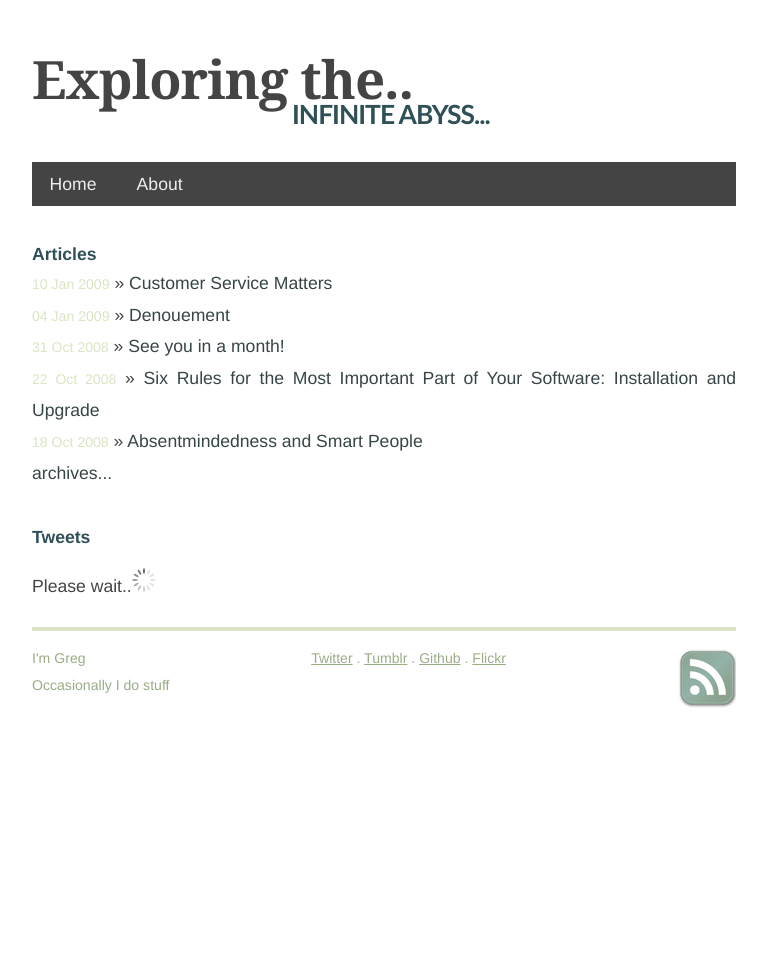
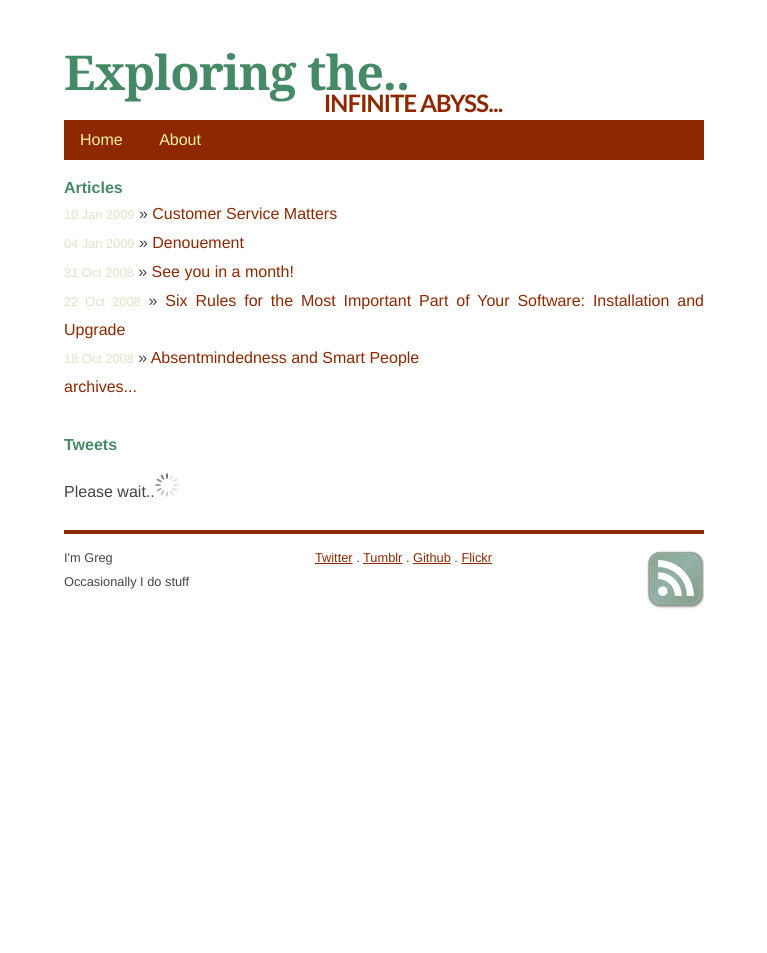
Before and after one commit to mhyrr/mhyrr.github.com, a Jekyll site: the page built from index.html, in a window 1280 px wide. Shown: the whole page, without its empty margins (256-1023 px from the left). Built offline with Jekyll 4.4.1, drawn with Linux system fonts in a browser that asks for light colours.

Commit message:
Color scheming

```diff
--- a/css/screen.css
+++ b/css/screen.css
@@ -30,27 +30,23 @@ body {
 
 h1, h2, h3, h4, h5, h6 {
   font-size: 100%;
-  color: #2F5057;
+  color: #468966;
 }
-/*
-h1 {
-  margin-bottom: 1em;
-}
-*/
+
 p {
   margin: 1em 0;
 }
 
 a {
-  color: #364547;
+  color: #8E2800;
 }
 
 a:hover {
-  color: black;
+  color: #B64926
 }
 
 a:visited {
-  color: #657875;
+  color: #468966;
 }
 
 table {
@@ -83,27 +79,20 @@ ul.posts {
 	text-decoration: none;
   }
 
+
 /*****************************************************************************/
 /*
-/* Site
+/* Title
 /*
 /*****************************************************************************/
 
-.site {
-  font-size: 110%;
-  text-align: justify;
-  width: 40em;
-  margin: 3em auto 2em auto;
-  line-height: 1.5em;
-}
 
 .title {
-  color: #2F5057;
+  color: #468966;
   font-weight: bold;
-  margin-bottom: 2em;
+  margin-bottom: 0em;
 }
 	.title h1 {
-		color:#444444;
 		font-family:Georgia,"Times New Roman",times-roman,serif;
 		font-size:3em;
 		letter-spacing:-1px;
@@ -111,6 +100,7 @@ ul.posts {
 	}
 
 	.title h2 {
+		color: #8E2800;
 		font-family:"Gill Sans","Gill Sans MT",Verdana;
 		font-size:1.5em;
 		font-weight:bold;
@@ -121,51 +111,70 @@ ul.posts {
 		text-transform:uppercase;
 	}
 
+
+	/*****************************************************************************/
+	/*
+	/* Linkbar
+	/*
+	/*****************************************************************************/
+
+
 	#linkbar {
-		background-color:#444444;
-		margin-bottom: 2em;
+		background-color:#8E2800;
+		margin-bottom: 1em;
 	}
 	#linkbar li {
 		display:inline-block;
 		margin:0.5em 1em;
 	}
 	#linkbar li a {
-		color:#EEEEEE;
+		color:#FFF0A5;
 		text-decoration:none;
-	}
-	#linkbar li img {
-
-		float: right;
 	}
 
 
+	/*****************************************************************************/
+	/*
+	/* Site
+	/*
+	/*****************************************************************************/
+
+.site {
+  font-size: 100%;
+  text-align: justify;
+  width: 40em;
+  margin: 3em auto 2em auto;
+  line-height: 1.5em;
+}
+
+
   .site .title a {
-    color: #2F5057;
+    color: #8E2800;
     text-decoration: none;
   }
 
   .site .title a:hover {
-    color: black;
+    color: #B64926;
   }
 
   .site .title a.extra {
-    color: #657875;
+    color: #B64926;
     text-decoration: none;
     margin-left: 1em;
   }
 
   .site .title a.extra:hover {
-    color: #364547;
+    color: #B64926;
   }
 
   .site .meta {
-    color: #DAE5C3;
+    color: #FFB03B;
   }
 
   .site .footer {
     font-size: 80%;
-    color: #99AD87;
-    border-top: 4px solid #DAE5C3;
+    color: #444444;
+    border-top: 4px solid #8E2800;
     margin-top: 2em;
     overflow: hidden;
   }
@@ -181,11 +190,11 @@ ul.posts {
     }
 
       .site .footer .contact a {
-        color: #99AD87;
+        color: #8E2800;
       }
 
 	  .site .footer .contact a:hover{
-		color: #657875;
+		color: #B64926;
 	  }
 
     .site .footer .rss {
```
